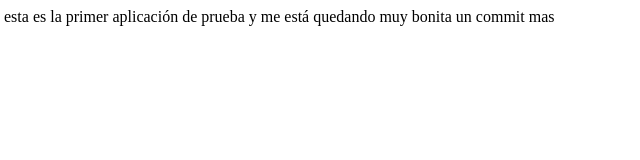
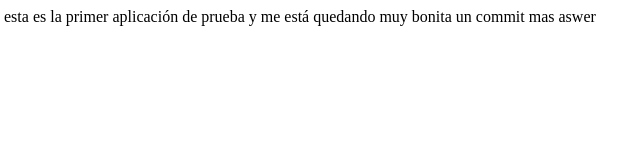
Before and after one commit to vicmancb/enfasis3, a plain HTML site: page index.html in a window 1280 px wide. Shown: the full height of the page, 4-644 px from the left. Drawn offline with Linux system fonts and the light colour scheme.

Commit message:
commit de prueba 3

```diff
--- a/index.html
+++ b/index.html
@@ -6,5 +6,6 @@
 	esta es la primer aplicación de prueba
 	y  me está quedando muy bonita
 	un commit mas
+	aswer
 </body>
 </html>
```
